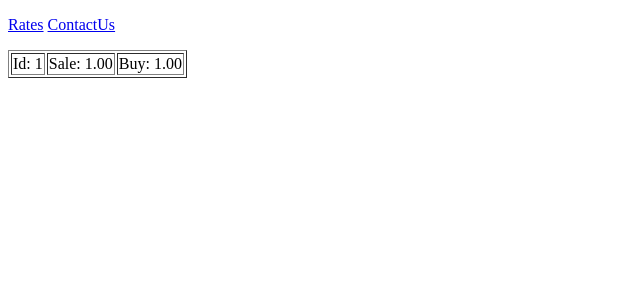
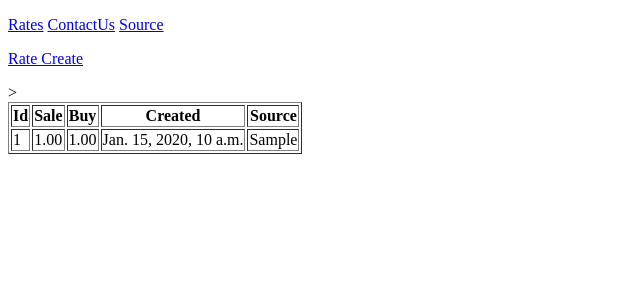
Before and after one commit to MRuletkin/Currency, a Django app: page /rate/list in a window 1280 px wide. Shown: the top 300 px of the page, without its empty margins (0-640 px from the left). Run offline with Django 3.2, Linux system fonts and the light colour scheme; tables that the repository leaves empty hold one stand-in row (values such as "Sample post").

Commit message:
Homework_8

```diff
--- a/app/currency/models.py
+++ b/app/currency/models.py
@@ -4,7 +4,7 @@ from django.db import models
 class Rate(models.Model):
     buy = models.DecimalField(max_digits=6, decimal_places=2)
     sale = models.DecimalField(max_digits=6, decimal_places=2)
-    created = models.DateTimeField()
+    created = models.DateTimeField(auto_now_add=True)
     type = models.CharField(max_length=3)  # noqa: A003
     source = models.CharField(max_length=25)
 
@@ -13,3 +13,16 @@ class ContactUs(models.Model):
     email_from = models.EmailField(max_length=254)
     subject = models.CharField(max_length=50)
     message = models.CharField(max_length=100)
+    created = models.DateTimeField(auto_now_add=True)
+
+
+class Source(models.Model):
+    source_url = models.CharField(max_length=255)
+    name = models.CharField(max_length=64)
+    created = models.DateTimeField(auto_now_add=True)
+
+
+# def save(self, *args, **kwargs):
+#     if not self.created:
+#         self.created = datetime.now()
+#     return super().save(*args, **kwargs)
--- a/app/currency/templates/includes/navbar.html
+++ b/app/currency/templates/includes/navbar.html
@@ -1,4 +1,5 @@
 <p>
     <a href="/rate/list">Rates</a>
     <a href="/contactus/">ContactUs</a>
+    <a href="/source/list/">Source</a>
 </p>
--- a/app/currency/templates/rate_list.html
+++ b/app/currency/templates/rate_list.html
@@ -3,12 +3,24 @@
 {% block title %}Table{% endblock title %}
 
 {% block content %}
+<p>
+    <a href="/rate/create/">Rate Create</a>
+</p>
 <table border="1">
+    <tr>
+        <th>Id</th>>
+        <th>Sale</th>
+        <th>Buy</th>
+        <th>Created</th>
+        <th>Source</th>
+    </tr>
     {% for rate in rates %}
     <tr>
-        <td>Id: {{ rate.id }}</td>
-        <td>Sale: {{ rate.sale }}</td>
-        <td>Buy: {{ rate.buy }}</td>
+        <td>{{ rate.id }}</td>
+        <td>{{ rate.sale }}</td>
+        <td>{{ rate.buy }}</td>
+        <td>{{ rate.created }}</td>
+        <td>{{ rate.source }}</td>
     </tr>
     {% endfor %}
 </table>
--- a/app/currency/views.py
+++ b/app/currency/views.py
@@ -1,6 +1,10 @@
-from currency.models import ContactUs, Rate
+from django.http import HttpResponseRedirect, Http404
 
-from django.shortcuts import render
+from currency.models import ContactUs, Rate, Source
+
+from django.shortcuts import render, get_object_or_404
+
+from currency.forms import RateForm, SourceForm
 
 
 def rate_list(request):
@@ -12,6 +16,21 @@ def rate_list(request):
     return render(request, 'rate_list.html', context)
 
 
+def rate_create(request):
+    if request.GET:
+        form = RateForm(request.GET)
+        if form.is_valid():
+            form.save()
+            return HttpResponseRedirect('/rate/list')
+    else:
+        form = RateForm()
+
+    context = {
+        'form': form
+    }
+    return render(request, 'rate_create.html', context)
+
+
 def contact_us(request):
 
     objects = ContactUs.objects.all()
@@ -19,3 +38,69 @@ def contact_us(request):
         'contact_us': objects,
     }
     return render(request, 'contact_us.html', context)
+
+
+def source_list(request):
+
+    objects = Source.objects.all()
+    context = {
+        'source_list': objects,
+    }
+    return render(request, 'source_list.html', context)
+
+
+def source_create(request):
+    if request.method == 'POST':
+        form = SourceForm(request.POST)
+        if form.is_valid():
+            form.save()
+            return HttpResponseRedirect('/source/list')
+    else:
+        form = SourceForm()
+
+    context = {
+        'form': form
+    }
+    return render(request, 'source_create.html', context)
+
+
+def source_update(request, pk):
+
+    instance = get_object_or_404(Source, id=pk)
+
+    if request.method == 'POST':
+        form = SourceForm(request.POST, instance=instance)
+        if form.is_valid():
+            form.save()
+            return HttpResponseRedirect('/source/list')
+    else:
+        form = SourceForm(instance=instance)
+
+    context = {
+        'form': form
+    }
+    return render(request, 'source_update.html', context)
+
+
+def source_delete(request, pk):
+
+    instance = get_object_or_404(Source, id=pk)
+
+    if request.method == 'GET':
+        context = {
+            'source_list': instance,
+        }
+        return render(request, 'source_delete.html', context)
+    else:
+        instance.delete()
+        return HttpResponseRedirect('/source/list')
+
+
+def source_details(request, pk):
+
+    instance = get_object_or_404(Source, id=pk)
+
+    context = {
+        'object': instance,
+    }
+    return render(request, 'source_details.html', context)
--- a/app/settings/urls.py
+++ b/app/settings/urls.py
@@ -1,11 +1,20 @@
-from currency.views import contact_us, rate_list
+from currency.views import (
+    contact_us, rate_list,
+    source_list, rate_create, source_create, source_update, source_delete, source_details
+)
 
 from django.contrib import admin
 from django.urls import path
 
-
 urlpatterns = [
     path('admin/', admin.site.urls),
+
     path('rate/list', rate_list),
-    path('contactus/', contact_us)
+    path('contactus/', contact_us),
+    path('source/list/', source_list),
+    path('rate/create/', rate_create),
+    path('source/create/', source_create),
+    path('source/update/<int:pk>/', source_update),
+    path('source/delete/<int:pk>/', source_delete),
+    path('source/details/<int:pk>/', source_details),
 ]
```
Also changed, not shown: app/currency/forms.py (added, +23 -0 lines), app/currency/templates/contact_us.html (+13 -5 lines), app/currency/templates/rate_create.html (added, +10 -0 lines), app/currency/templates/source_create.html (added, +11 -0 lines), app/currency/templates/source_delete.html (added, +11 -0 lines), app/currency/templates/source_details.html (added, +20 -0 lines), app/currency/templates/source_list.html (added, +35 -0 lines), app/currency/templates/source_update.html (added, +11 -0 lines), app/currency/migrations/0001_initial.py (added), app/currency/migrations/0002_source.py (added), app/currency/migrations/0003_alter_source_name.py (added), app/currency/migrations/0004_remove_contactus_created.py (added), app/currency/migrations/0005_contactus_created.py (added), app/currency/migrations/__init__.py (added).
